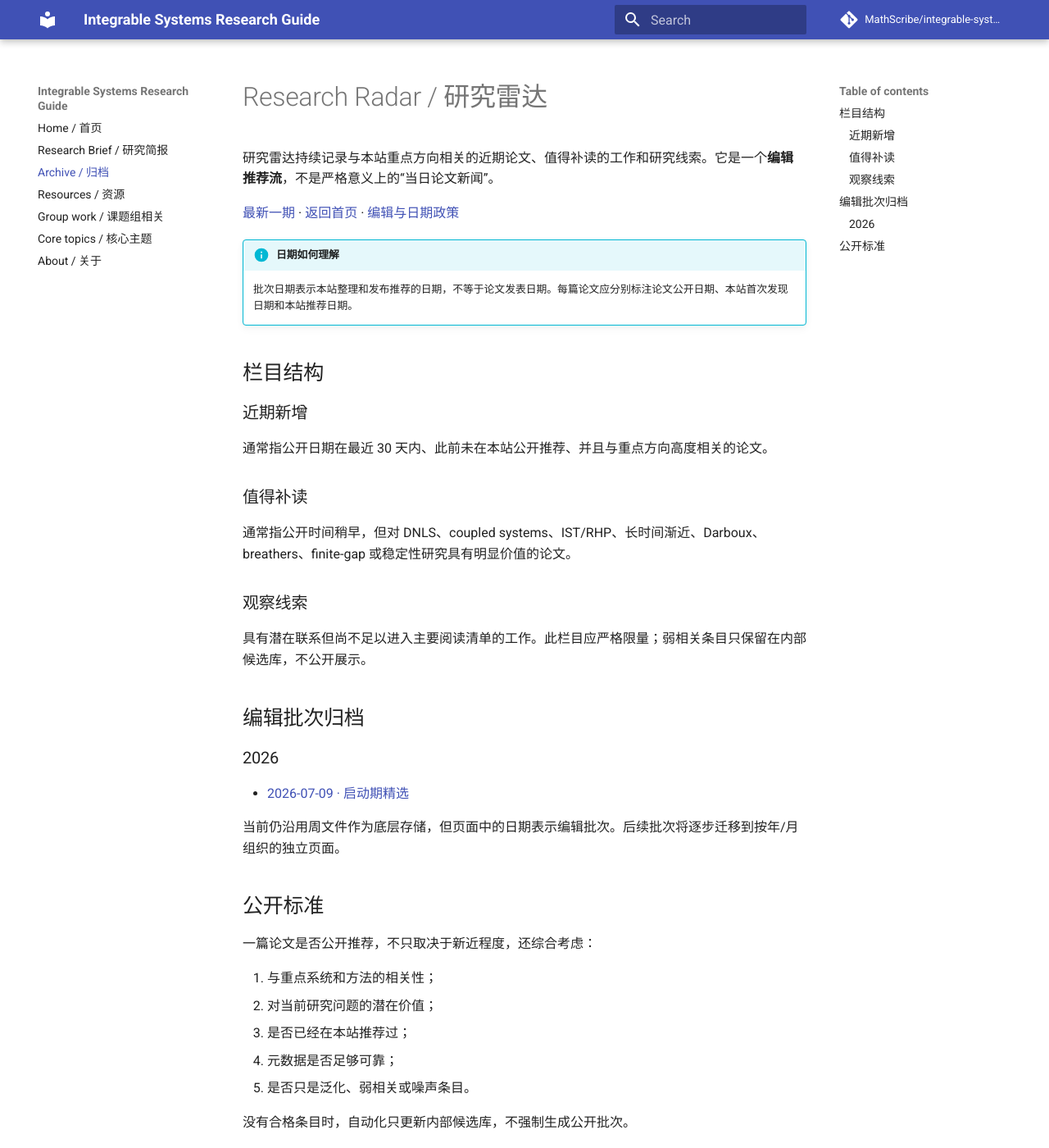
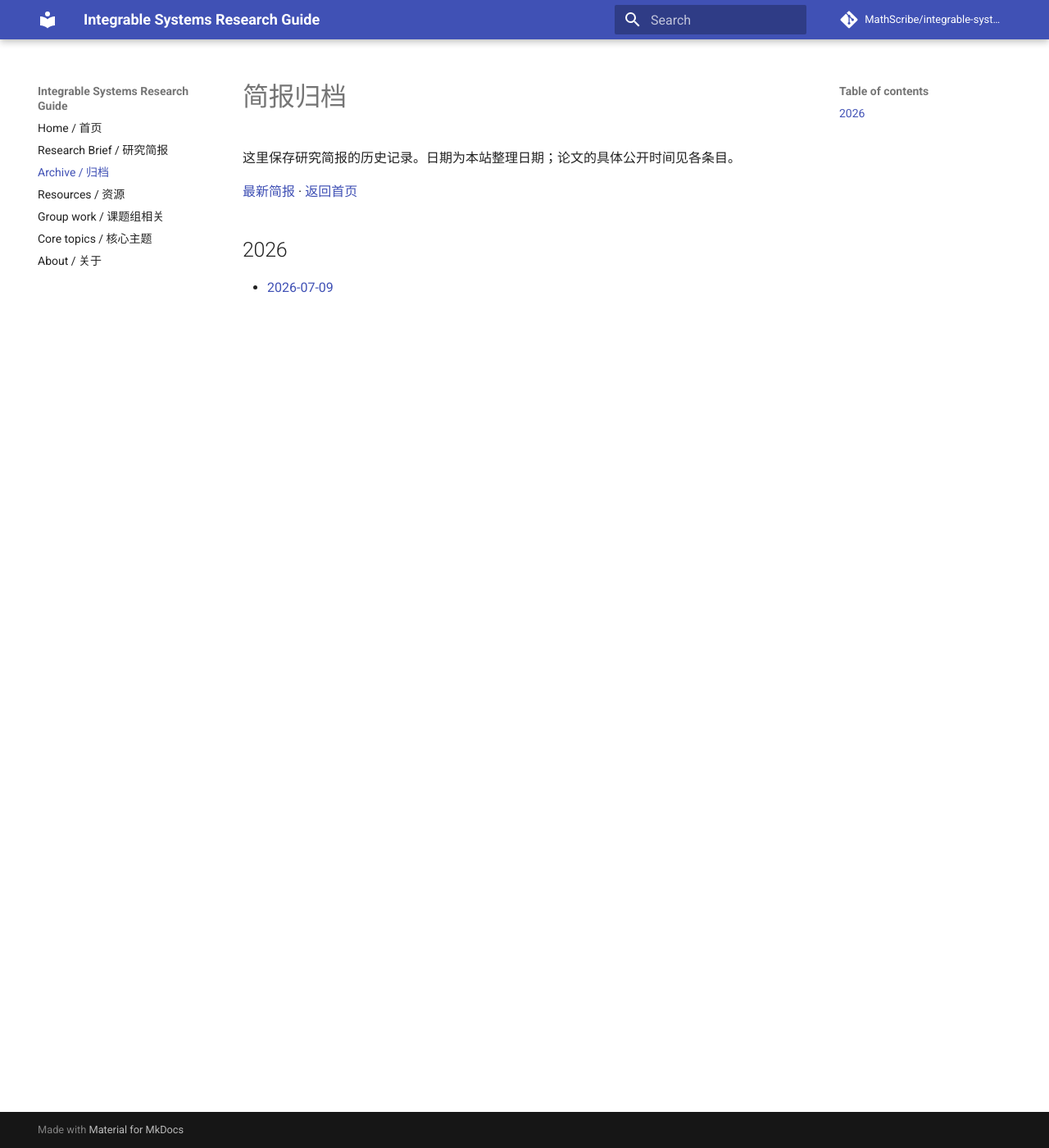
Before and after one commit to MathScribe/integrable-systems-guide, an MkDocs documentation site: the page built from docs/radar/index.md, in a window 1280 px wide and 1400 px high. Shown: the whole window at 82% size. Built offline with MkDocs 1.6.1 and Material for MkDocs 9.7.7, drawn with Linux system fonts in a browser that asks for light colours; comment, search, counter and statistics services are not loaded.

Commit message:
Reduce the archive page to a useful index

```diff
--- a/docs/radar/index.md
+++ b/docs/radar/index.md
@@ -1,42 +1,9 @@
-# Research Radar / 研究雷达
+# 简报归档
 
-研究雷达持续记录与本站重点方向相关的近期论文、值得补读的工作和研究线索。它是一个**编辑推荐流**，不是严格意义上的“当日论文新闻”。
+这里保存研究简报的历史记录。日期为本站整理日期；论文的具体公开时间见各条目。
 
-[最新一期](latest.md) · [返回首页](../index.md) · [编辑与日期政策](../editorial-policy.md)
+[最新简报](latest.md) · [返回首页](../index.md)
 
-!!! info "日期如何理解"
-    批次日期表示本站整理和发布推荐的日期，不等于论文发表日期。每篇论文应分别标注论文公开日期、本站首次发现日期和本站推荐日期。
+## 2026
 
-## 栏目结构
-
-### 近期新增
-
-通常指公开日期在最近 30 天内、此前未在本站公开推荐、并且与重点方向高度相关的论文。
-
-### 值得补读
-
-通常指公开时间稍早，但对 DNLS、coupled systems、IST/RHP、长时间渐近、Darboux、breathers、finite-gap 或稳定性研究具有明显价值的论文。
-
-### 观察线索
-
-具有潜在联系但尚不足以进入主要阅读清单的工作。此栏目应严格限量；弱相关条目只保留在内部候选库，不公开展示。
-
-## 编辑批次归档
-
-### 2026
-
-- [2026-07-09 · 启动期精选](2026-W28.md#2026-07-09--启动期精选)
-
-当前仍沿用周文件作为底层存储，但页面中的日期表示编辑批次。后续批次将逐步迁移到按年/月组织的独立页面。
-
-## 公开标准
-
-一篇论文是否公开推荐，不只取决于新近程度，还综合考虑：
-
-1. 与重点系统和方法的相关性；
-2. 对当前研究问题的潜在价值；
-3. 是否已经在本站推荐过；
-4. 元数据是否足够可靠；
-5. 是否只是泛化、弱相关或噪声条目。
-
-没有合格条目时，自动化只更新内部候选库，不强制生成公开批次。
+- [2026-07-09](2026-W28.md#2026-07-09)
```
